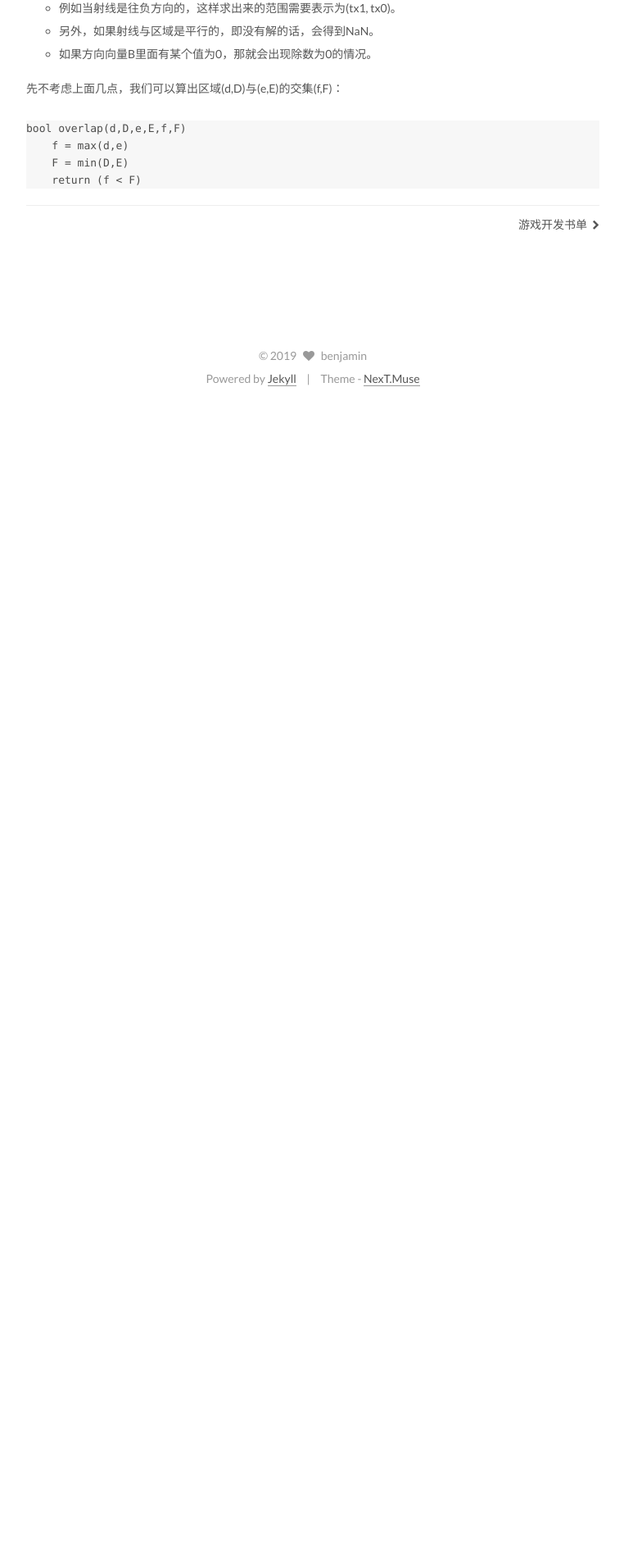
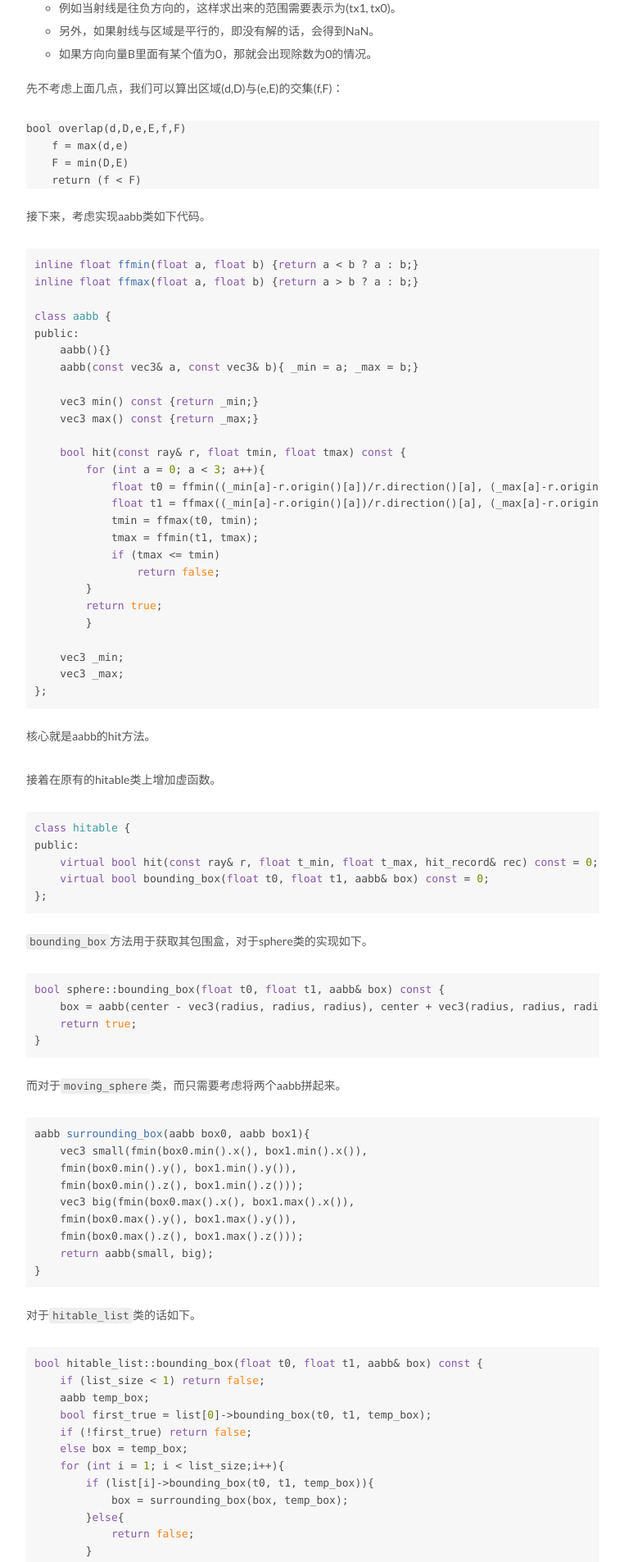
Before and after one commit to coderooookie/coderooookie.github.io, a Jekyll site: the page built from _posts/2019-3-31-RayTracing2-2.md, in a window 1280 px wide. Shown: the part 1631-3536 px from the top of the page at 82% size, without its empty margins (258-1020 px from the left). Built offline with Jekyll 4.4.1, drawn with Linux system fonts in a browser that asks for light colours; before the commit the page ends 2127 px from its top, so only the background shows below that; some of the changed text lies outside the part shown.

Commit message:
完成2-2

````diff
--- a/_posts/2019-3-31-RayTracing2-2.md
+++ b/_posts/2019-3-31-RayTracing2-2.md
@@ -45,3 +45,172 @@ bool overlap(d,D,e,E,f,F)
     F = min(D,E)
     return (f < F)
 ```
+接下来，考虑实现aabb类如下代码。
+```c++
+inline float ffmin(float a, float b) {return a < b ? a : b;}
+inline float ffmax(float a, float b) {return a > b ? a : b;}
+
+class aabb {
+public:
+    aabb(){}
+    aabb(const vec3& a, const vec3& b){ _min = a; _max = b;}
+
+    vec3 min() const {return _min;}
+    vec3 max() const {return _max;}
+
+    bool hit(const ray& r, float tmin, float tmax) const {
+        for (int a = 0; a < 3; a++){
+            float t0 = ffmin((_min[a]-r.origin()[a])/r.direction()[a], (_max[a]-r.origin()[a])/r.direction()[a]);
+            float t1 = ffmax((_min[a]-r.origin()[a])/r.direction()[a], (_max[a]-r.origin()[a])/r.direction()[a]);
+            tmin = ffmax(t0, tmin);
+            tmax = ffmin(t1, tmax);
+            if (tmax <= tmin)
+                return false;
+        }
+        return true;
+        }
+
+    vec3 _min;
+    vec3 _max;
+};
+```
+
+核心就是aabb的hit方法。
+
+接着在原有的hitable类上增加虚函数。
+```c++
+class hitable {
+public:
+    virtual bool hit(const ray& r, float t_min, float t_max, hit_record& rec) const = 0;
+    virtual bool bounding_box(float t0, float t1, aabb& box) const = 0;
+};
+```
+`bounding_box`方法用于获取其包围盒，对于sphere类的实现如下。
+```c++
+bool sphere::bounding_box(float t0, float t1, aabb& box) const {
+    box = aabb(center - vec3(radius, radius, radius), center + vec3(radius, radius, radius));
+    return true;
+}
+```
+而对于`moving_sphere`类，而只需要考虑将两个aabb拼起来。
+```c++
+aabb surrounding_box(aabb box0, aabb box1){
+    vec3 small(fmin(box0.min().x(), box1.min().x()),
+    fmin(box0.min().y(), box1.min().y()),
+    fmin(box0.min().z(), box1.min().z()));
+    vec3 big(fmin(box0.max().x(), box1.max().x()),
+    fmin(box0.max().y(), box1.max().y()),
+    fmin(box0.max().z(), box1.max().z()));
+    return aabb(small, big);
+}
+```
+对于`hitable_list`类的话如下。
+```c++
+bool hitable_list::bounding_box(float t0, float t1, aabb& box) const {
+    if (list_size < 1) return false;
+    aabb temp_box;
+    bool first_true = list[0]->bounding_box(t0, t1, temp_box);
+    if (!first_true) return false;
+    else box = temp_box;
+    for (int i = 1; i < list_size;i++){
+        if (list[i]->bounding_box(t0, t1, temp_box)){
+            box = surrounding_box(box, temp_box);
+        }else{
+            return false;
+        }
+    }
+    return true;
+}
+```
+接下来要考虑比较关键的类`bvh_node`，也就是层次包围盒节点的类，这个类当然也应该是可以hit到的，因此继承`hitable`类。它的实现比较关键的就是考虑`hit`函数和构造函数。
+对于前者主要是要递归地判断左节点和右节点是否有hit中；而对于后者，则是需要考虑怎么将一个list进行分类，作为`bvh_node`的左右节点。代码如下。
+```c++
+
+#include "hitable.h"
+
+class bvh_node : public hitable {
+
+public:
+    bvh_node() {}
+    bvh_node(hitable **l, int n, float time0, float time1);
+    virtual bool hit(const ray& r, float tmin, float tmax, hit_record& rec) const;
+    virtual bool bounding_box(float t0, float t1, aabb& box) const;
+    hitable *left;
+    hitable *right;
+    aabb box;
+};
+
+bool bvh_node::bounding_box(float t0, float t1, aabb& b) const {
+    b = box;
+    return true;
+}
+
+bool bvh_node::hit(const ray&r, float t_min, float t_max, hit_record& rec) const {
+    if (box.hit(r, t_min, t_max)){
+        hit_record left_rec, right_rec;
+        bool hit_left = left->hit(r, t_min, t_max, left_rec);
+        bool hit_right = right->hit(r, t_min, t_max, right_rec);
+        if (hit_left && hit_right){
+            if (left_rec.t < right_rec.t)
+                rec = left_rec;
+            else
+                rec = right_rec;
+            return true;
+        }else if (hit_left){
+            rec = left_rec;
+            return true;
+        }else if (hit_right){
+            rec = right_rec;
+            return true;
+        }else
+        return false;
+    }
+    else
+        return false;
+}
+
+int box_x_compare(const void* a, const void *b){
+    aabb box_left, box_right;
+    hitable *ah = *(hitable**)a;
+    hitable *bh = *(hitable**)b;
+    if (!ah->bounding_box(0, 0, box_left) || !bh->bounding_box(0, 0, box_right))
+        std::cerr << "no bounding box in bvh_node constructor\n";
+    if (box_left.min().x() - box_right.min().x() < 0.0)
+        return -1;
+    else
+        return 1;
+}
+
+int box_y_compare(const void* a, const void *b){
+
+}
+
+int box_z_compare(const void* a, const void *b){
+
+}
+
+bvh_node::bvh_node(hitable **l, int n, float time0, float time1){
+    int axis = int(3*drand48());
+    if (axis == 0)
+        qsort(l, n, sizeof(hitable *), box_x_compare);
+    else if (axis == 1)
+        qsort(l, n, sizeof(hitable *), box_y_compare);
+    else
+        qsort(l, n, sizeof(hitable *), box_z_compare);
+    if (n == 1){
+        left = right = l[0];
+    }else if (n == 2){
+        left = l[0];
+        right = l[1];
+    }else{
+        left = new bvh_node(l, n/2, time0, time1);
+        right = new bvh_node(l + n/2, n - n/2, time0, time1);
+    }
+    aabb box_left,box_right;
+    if (!left->bounding_box(time0, time1, box_left) || !right->bounding_box(time0, time1, box_right))
+        std::cerr << "no bounding box in bvh_node constructor\n";
+    box = surrounding_box(box_left, box_right);
+}
+```
+作者对bvh_node的构造分为`n`为1和2以及其他的情况，边界考虑得比较清楚。
+以上，现在就可以将bvh_node用到之前的代码中了。等下次我再试试看效率变化是否明显。
````
